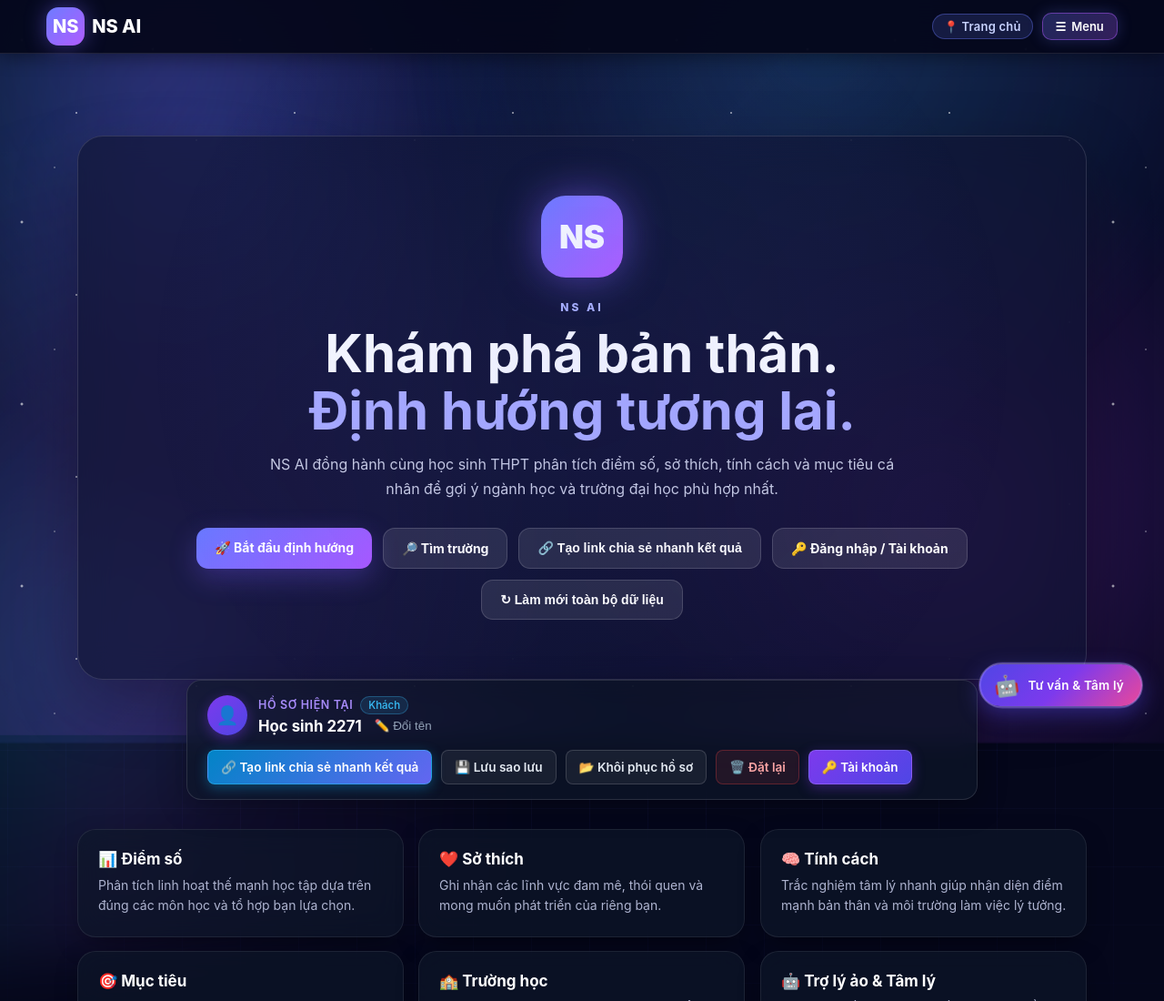
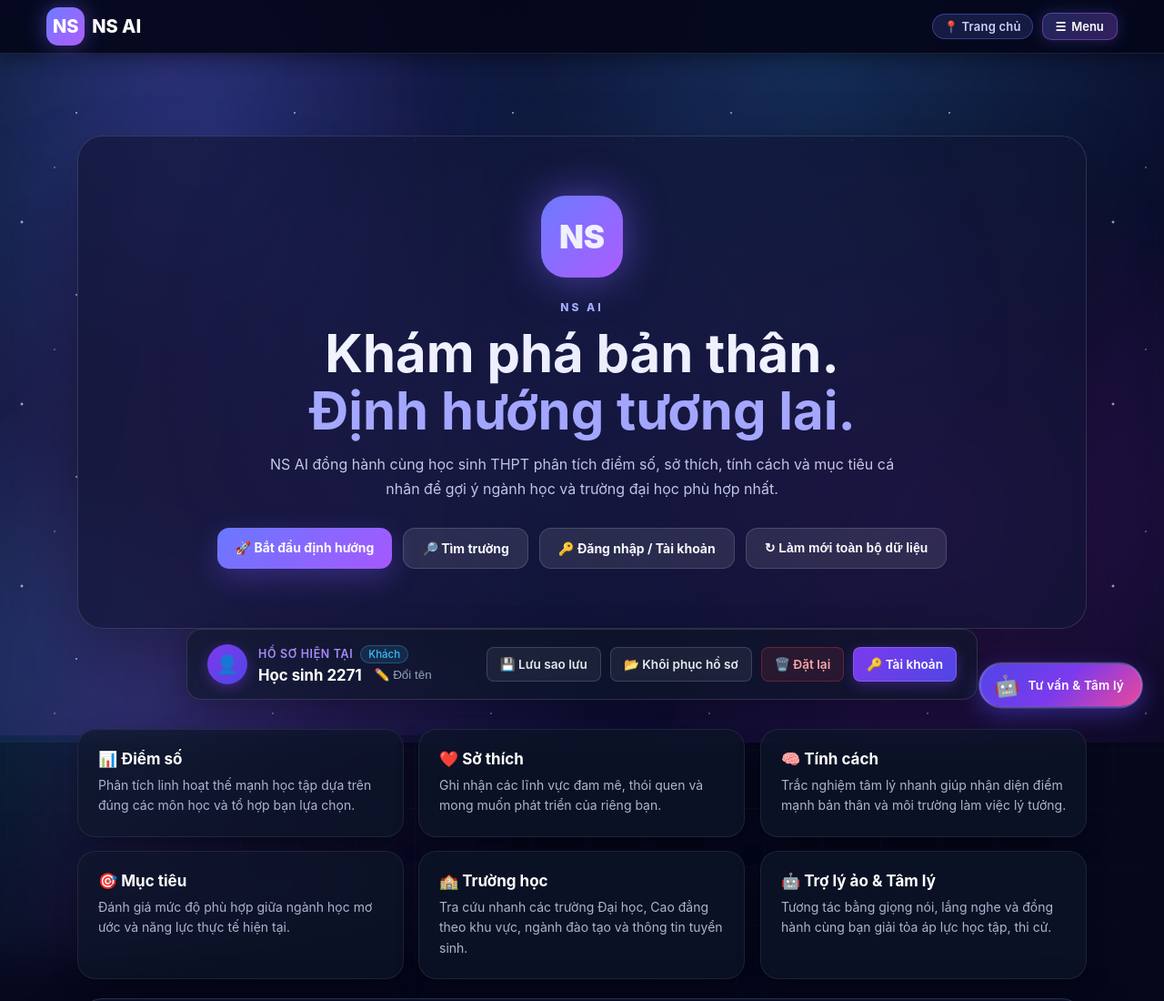
Before and after one commit to NSAI-ns/NS, a plain HTML site: page index.html in a window 1280 px wide. Shown: the top 1100 px of the page at 91% size. Drawn offline with Linux system fonts and the light colour scheme.

Commit message:
Add files via upload

```diff
--- a/index.html
+++ b/index.html
@@ -48,7 +48,6 @@
       <div class="actions">
         <a class="btn primary" href="thongtin.html">🚀 Bắt đầu định hướng</a>
         <a class="btn secondary" href="truonghoc.html">🔎 Tìm trường</a>
-        <button type="button" class="btn secondary" onclick="openShareProfileModal()" title="Tạo link chia sẻ nhanh kết quả">🔗 Tạo link chia sẻ nhanh kết quả</button>
         <a class="btn secondary" href="#homeAuthSection">🔑 Đăng nhập / Tài khoản</a>
         <button class="btn secondary" onclick="resetAllData()">↻ Làm mới toàn bộ dữ liệu</button>
       </div>
@@ -85,11 +84,6 @@
 
         <!-- Right: Action Buttons (Save backup, Restore profile, Reset, Manage Account) -->
         <div class="home-auth-right" style="display: flex; align-items: center; gap: 10px; flex-wrap: wrap;">
-          <button type="button" onclick="openShareProfileModal()" class="home-auth-btn share-profile-btn"
-            style="height: 38px; padding: 0 14px; font-size: 0.85rem; font-weight: 600; border-radius: 8px; display: inline-flex; align-items: center; justify-content: center; box-sizing: border-box; background: linear-gradient(135deg, #0284c7, #6366f1); border: 1px solid rgba(56, 189, 248, 0.5); color: #fff; cursor: pointer; white-space: nowrap; transition: 0.2s; gap: 6px; box-shadow: 0 4px 14px rgba(14, 165, 233, 0.35);"
-            title="Tạo link chia sẻ nhanh kết quả">
-            🔗 Tạo link chia sẻ nhanh kết quả
-          </button>
           <button type="button" onclick="exportProfile()" class="home-auth-btn"
             style="height: 38px; padding: 0 14px; font-size: 0.85rem; font-weight: 600; border-radius: 8px; display: inline-flex; align-items: center; justify-content: center; box-sizing: border-box; background: rgba(255,255,255,0.06); border: 1px solid rgba(255,255,255,0.15); color: #e2e8f0; cursor: pointer; white-space: nowrap; transition: 0.2s; gap: 6px;"
             title="Xuất file JSON sao lưu hồ sơ">
```
